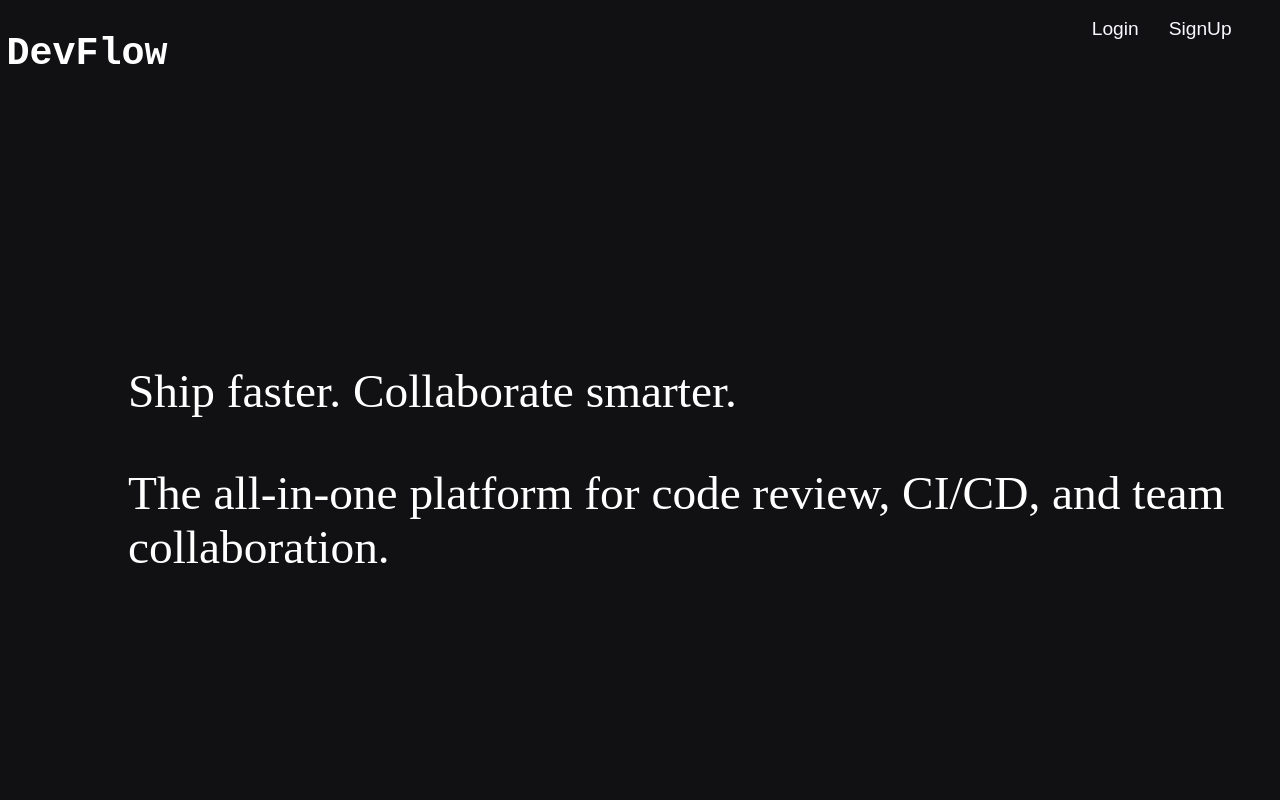
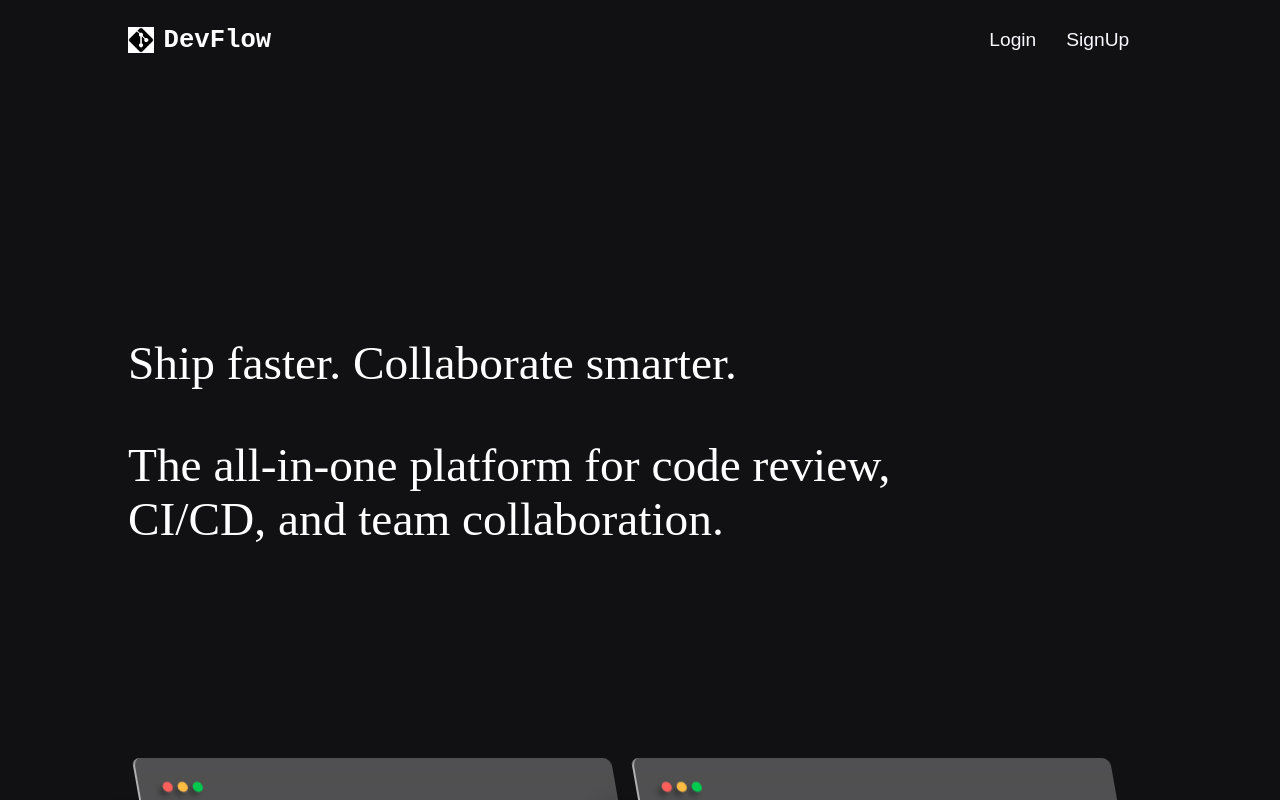
Before and after one commit to Arpan25AK/DevFlow-Web, a React (Vite) app: page / in a window 1280 px wide. Built offline with nearby package versions, Linux system fonts and the light colour scheme.

Commit message:
created the features card

```diff
--- a/src/index.css
+++ b/src/index.css
@@ -13,3 +13,7 @@ html, body, #root {
   width: 100%;
   overflow-x: hidden;
 }
+
+body {
+  overflow-y: auto;       /* ← make sure this is not hidden */
+}
--- a/src/pages/Home/Home.module.css
+++ b/src/pages/Home/Home.module.css
@@ -4,7 +4,7 @@
     left: 0;
     width: 100vw;
     height: 100vh;
-    z-index: -1;
+    z-index: 0;
     pointer-events: none;
 }
 
@@ -13,17 +13,30 @@
     z-index: 1;
     min-height: 100vh;
     width: 100%;
+    pointer-events: all;
+    overflow-y: auto;
+    height: 100vh;
+}
+
+.logogrp{
+    display: flex;
+    gap: 10px;
+    align-items: center;
+    margin-left: 10vw;
+}
+
+.logoimg{
+    width: 2vw;
+    height: 2vw;
 }
 
 .logo {
     color: #ffffff;
     font-family: 'Roboto Mono', monospace;
-    padding: 0.5vw;
-    font-size: 3vw;
-    margin-left: 0;
+    font-size: 2vw;
+    margin: 0;
     display: flex;
     justify-content: space-between;
-
 }
 
 .navbar{
@@ -38,8 +51,8 @@
     display: flex;
     gap: 10px;
     align-items: center;
-    margin-top: -50px;
     padding: 1.5vw 3vw;
+    margin-right: 8vw;
 }
 
 .loginbtn{
@@ -49,12 +62,13 @@
     font-size: 1.5vw;
     color: ghostwhite;
     padding: 10px;
+    border-radius: 10px;
 
 }
 
 .loginbtn:hover {
-    background: #00d4d4;
-    color: #111113;
+    background: grey;
+    color: navajowhite;
 }
 
 .mainPunch{
@@ -63,3 +77,87 @@
     font-size: 3.7vw;
     margin-left: 10vw;
 }
+
+
+/* ─────────────────────────────────────────
+   FEATURE CARDS
+───────────────────────────────────────── */
+.featureGrid {
+    display: flex;
+    gap: 20px;
+    justify-content: center;
+    flex-wrap: wrap;
+    padding: 20px 5%;
+    max-width: 100%;
+    margin: 0 auto;
+    margin-top: 15vw;
+}
+
+.card {
+    width: 40%;
+    height: 200px;
+    padding: 0.5rem;
+    background: rgba(198, 198, 198, 0.34);
+    border-radius: 8px;
+    backdrop-filter: blur(5px);
+    border-bottom: 3px solid rgba(255, 255, 255, 0.440);
+    border-left: 2px rgba(255, 255, 255, 0.545) outset;
+    box-shadow: -40px 50px 30px rgba(0, 0, 0, 0.280);
+    transform: skewX(10deg);
+    transition: .4s;
+    overflow: hidden;
+    color: white;
+    cursor: pointer;
+}
+
+.card:hover {
+    height: 360px;
+    transform: skew(0deg);
+}
+
+.align {
+    padding: 1rem;
+    display: flex;
+    flex-direction: row;
+    gap: 5px;
+}
+
+.red   { width: 10px; height: 10px; border-radius: 50%; background-color: #ff605c; box-shadow: -5px 5px 5px rgba(0,0,0,0.280); }
+.yellow{ width: 10px; height: 10px; border-radius: 50%; background-color: #ffbd44; box-shadow: -5px 5px 5px rgba(0,0,0,0.280); }
+.green { width: 10px; height: 10px; border-radius: 50%; background-color: #00ca4e; box-shadow: -5px 5px 5px rgba(0,0,0,0.280); }
+
+.card h2 {
+    text-align: center;
+    margin: 1.3rem;
+    font-size: 2.5rem;
+    color: rgb(218, 244, 237);
+    text-shadow: -10px 5px 10px rgba(0,0,0,0.573);
+}
+
+.card p {
+    font-size: 1.2rem;
+    padding: 0 1rem;
+    opacity: 0;
+    transition: .4s;
+}
+
+.card:hover p {
+    opacity: 1;
+}
+
+.social-contacts{
+    margin-top: -30px;
+    color: white;
+    font-family: 'Fira Code', monospace;
+    font-size: 2vw;
+    text-decoration: none;
+    padding-bottom: 10px;
+    margin-left: 2px;
+}
+
+.punchHeader{
+    color: #ffffff ;
+    margin-top: 15vw;
+    font-size: 3.9vw;
+    margin-left: 10vw;
+}
--- a/src/pages/Home/index.jsx
+++ b/src/pages/Home/index.jsx
@@ -1,5 +1,6 @@
 import { useEffect, useRef } from 'react'
 import styles from './Home.module.css'
+import logo from '../../assets/git.jpg'
 
 function Home() {
     const vantaRef = useRef(null)
@@ -45,7 +46,10 @@ function Home() {
                 <div >
 
                     <div className={styles.navbar}>
-                    <h1 className={styles.logo}>DevFlow</h1>
+                        <div className={styles.logogrp}>
+                        <img className={styles.logoimg} src={logo} alt="logo" />
+                        <h1 className={styles.logo}>DevFlow</h1>
+                        </div>
                         <div className={styles.nav}>
                             <button className={styles.loginbtn}>Login</button>
                             <button className={styles.loginbtn}>SignUp</button>
@@ -53,7 +57,58 @@ function Home() {
                     </div>
 
                     <p className={styles.mainPunch} style={{marginTop : '20%'}}>Ship faster. Collaborate smarter.</p>
-                    <p className={styles.mainPunch}>The all-in-one platform for code review, CI/CD, and team collaboration.</p>
+                    <p className={styles.mainPunch}>The all-in-one platform for code review, <br/>
+                        CI/CD, and team collaboration.</p>
+
+                    <div className={styles.featureGrid}>
+
+                        <div className={styles.card}>
+                            <div className={styles.align}>
+                                <div className={styles.red}></div>
+                                <div className={styles.yellow}></div>
+                                <div className={styles.green}></div>
+                            </div>
+                            <h2>🔀 Repository Management</h2>
+                            <p>Create, manage and collaborate on code. Branch, commit and push — all in one place.</p>
+                        </div>
+
+                        <div className={styles.card}>
+                            <div className={styles.align}>
+                                <div className={styles.red}></div>
+                                <div className={styles.yellow}></div>
+                                <div className={styles.green}></div>
+                            </div>
+                            <h2>⚡ CI/CD Pipelines</h2>
+                            <p>Automate your builds and deployments. Every push triggers your pipeline instantly.</p>
+                        </div>
+
+                        <div className={styles.card}>
+                            <div className={styles.align}>
+                                <div className={styles.red}></div>
+                                <div className={styles.yellow}></div>
+                                <div className={styles.green}></div>
+                            </div>
+                            <h2>🔍 Code Review</h2>
+                            <p>Review pull requests, leave inline comments and approve changes before they ship.</p>
+                        </div>
+
+                        <div className={styles.card}>
+                            <div className={styles.align}>
+                                <div className={styles.red}></div>
+                                <div className={styles.yellow}></div>
+                                <div className={styles.green}></div>
+                            </div>
+                            <h2>💬 Team Chat</h2>
+                            <p>Real-time messaging built into your workflow. No more switching between tools.</p>
+                        </div>
+                    </div>
+
+
+                    <div>
+                        <p className={styles.punchHeader}>How it works — 3 steps</p>
+                        <p className={styles.mainPunch}>01 — Create a Repository
+                            Push your code and invite your team.</p>
+                    </div>
                 </div>
 
 
```
Also changed, not shown: src/assets/git.jpg (added).
